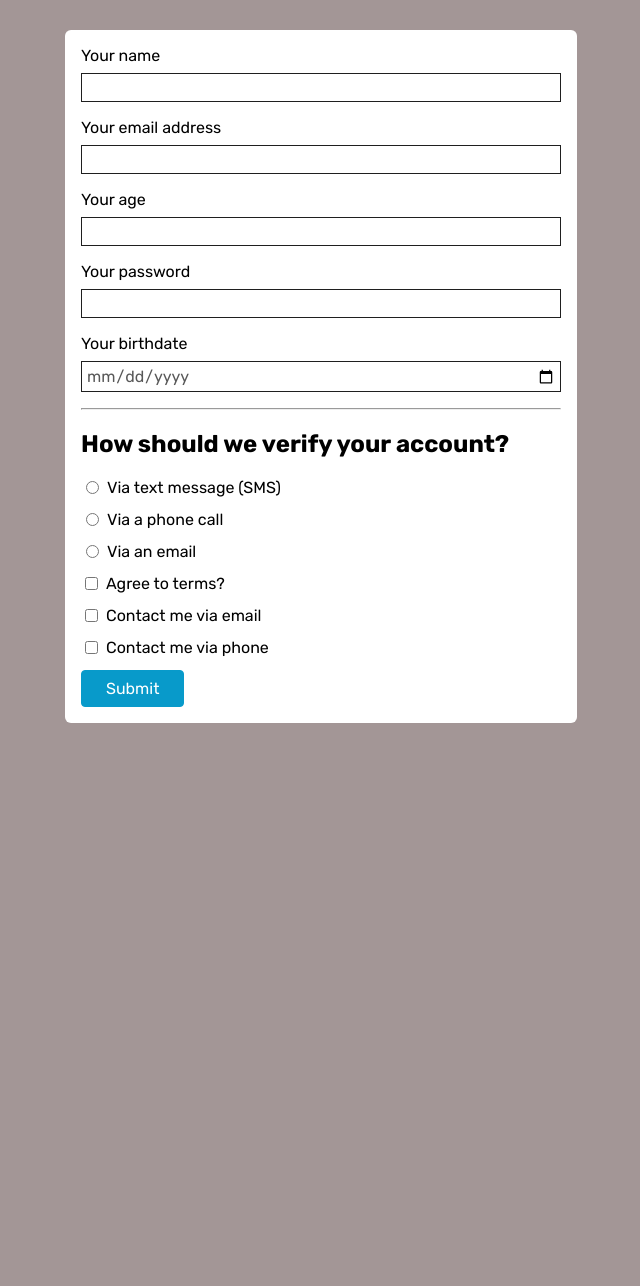
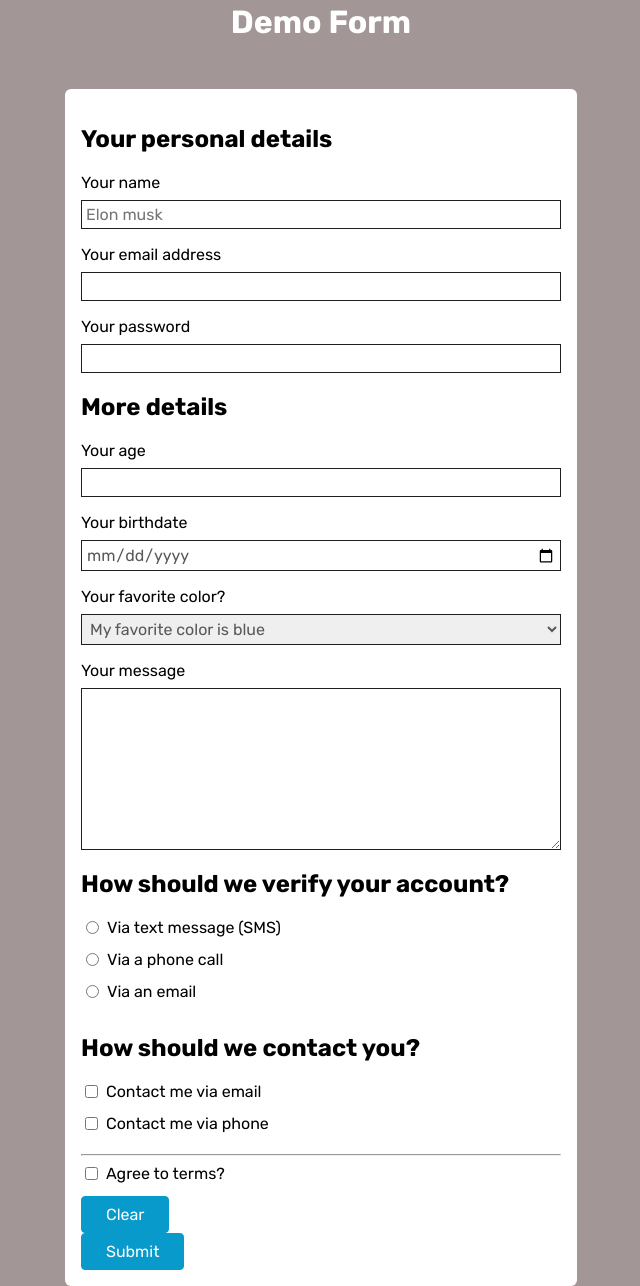
Before and after one commit to SeungBinYang/UDEMY_WEBDEV_3RD, a plain HTML site: page index.html in a window 1280 px wide. Shown: the part 18-1304 px from the top of the page, without its empty margins (319-959 px from the left). Before the commit the page ends 800 px from the top, so only its background shows below. Drawn offline with Linux system fonts and the light colour scheme.

Commit message:
completed this project

```diff
--- a/index.html
+++ b/index.html
@@ -13,50 +13,163 @@
     <link rel="stylesheet" href="styles.css" />
   </head>
   <body>
+    <header>
+      <h1>Demo Form</h1>
+    </header>
     <form action="/" method="GET">
+      <section>
+        <h2>Your personal details</h2>
+        <ul>
+          <li>
             <label for="username">Your name</label>
-      <input type="text" name="user-name" id="username" value="" />
+            <input
+              type="text"
+              name="user-name"
+              id="username"
+              required
+              placeholder="Elon musk"
+            />
+          </li>
+          <li>
             <label for="useremail">Your email address</label>
-      <input type="email" name="user-email" id="useremail" />
+            <input type="email" name="user-email" id="useremail" required />
+          </li>
+          <li>
+            <label for="userpassword">Your password</label>
+            <input
+              type="password"
+              name="user-password"
+              id="userpassword"
+              required
+              minlength="7"
+              maxlength="16"
+            />
+          </li>
+        </ul>
+      </section>
+
+      <section>
+        <h2>More details</h2>
+        <ul>
+          <li>
             <label for="userage">Your age</label>
-      <input type="number" step="1" name="user-age" id="userage" />
-      <label for="userpassword">Your password</label>
-      <input type="password" name="user-password" id="userpassword" />
+            <input
+              type="number"
+              step="1"
+              name="user-age"
+              id="userage"
+              required
+              min="18"
+              max="100"
+            />
+          </li>
+          <li>
             <label for="birthdate">Your birthdate</label>
-      <input type="date" name="birth-date" id="birthdate" />
-      <hr />
+            <input
+              type="date"
+              name="birth-date"
+              id="user-birthdate"
+              required
+              min="1921-01-01"
+              max="2003-01-01"
+            />
+          </li>
+          <li>
+            <label for="favorite-color">Your favorite color?</label>
+            <select name="favorite-color" id="favorite-color">
+              <option value="blue">My favorite color is blue</option>
+              <option value="black">My favorite color is black</option>
+              <option value="red">My favorite color is red</option>
+            </select>
+          </li>
+        </ul>
+      </section>
+
+      <section>
+        <label for="usermessage">Your message</label>
+        <textarea
+          name="user-message"
+          id="usermessage"
+          required
+          rows="8"
+        ></textarea>
+      </section>
+
+      <section>
         <h2>How should we verify your account?</h2>
-      <div class="form-control-inline">
+        <ul>
+          <li class="form-control-inline">
             <input
               type="radio"
               name="verify"
               id="verify-text-message"
               value="text-message"
+              required
             />
             <label for="verify-text-message">Via text message (SMS)</label>
-      </div>
+          </li>
+          <li class="form-control-inline">
+            <input
+              type="radio"
+              name="verify"
+              id="verify-phone"
+              value="phonecall"
+              required
+            />
+            <label for="verify-phone">Via a phone call</label>
+          </li>
+          <li class="form-control-inline">
+            <input
+              type="radio"
+              name="verify"
+              id="verify-email"
+              value="email"
+              required
+            />
+            <label for="verify-email">Via an email</label>
+          </li>
+        </ul>
+      </section>
+
+      <section>
+        <h2>How should we contact you?</h2>
+        <ul>
+          <li class="form-control-inline">
+            <input
+              type="checkbox"
+              id="contact-email"
+              name="contact"
+              value="email"
+              required
+            />
+            <label for="contact-email">Contact me via email</label>
+          </li>
+          <li class="form-control-inline">
+            <input
+              type="checkbox"
+              id="contact-phone"
+              name="contact"
+              value="phone"
+              required
+            />
+            <label for="contact-phone">Contact me via phone</label>
+          </li>
+        </ul>
+      </section>
+
+      <hr />
+
+      <section>
         <div class="form-control-inline">
-        <input type="radio" name="verify" id="verify-phone" value="phonecall" />
-        <label for="verify-phone">Via a phone call</label>
-      </div>
-      <div class="form-control-inline">
-        <input type="radio" name="verify" id="verify-email" value="email" />
-        <label for="verify-email">Via an email</label>
-      </div>
-      <div class="form-control-inline">
-        <input type="checkbox" id="agree-terms" name="terms" />
+          <input type="checkbox" id="agree-terms" name="terms" required />
           <label for="agree-terms">Agree to terms?</label>
         </div>
-      <div class="form-control-inline">
-        <input type="checkbox" id="contact-email" name="contact" value="email"/>
-        <label for="contact-email">Contact me via email</label>
-      </div>
-      <div class="form-control-inline">
-        <input type="checkbox" id="contact-phone" name="contact" value="phone"/>
-        <label for="contact-phone">Contact me via phone</label>
-      </div>
+      </section>
 
-      <button>Submit</button>
+      <section>
+        <button type="reset">Clear</button>
+        <button type="submit">Submit</button>
+      </section>
     </form>
   </body>
 </html>
--- a/styles.css
+++ b/styles.css
@@ -1,6 +1,17 @@
 body {
   background-color: rgb(163, 150, 150);
   font-family: "Rubik", sans-serif;
+}
+
+h1 {
+  text-align: center;
+  color: white;
+}
+
+ul {
+  list-style: none;
+  margin: 0;
+  padding: 0;
 }
 
 form {
@@ -16,7 +27,9 @@ label {
   display: block;
 }
 
-input {
+input,
+textarea,
+select {
   width: 100%;
   display: block;
   margin-bottom: 1rem;
@@ -27,7 +40,12 @@ input {
   color: rgb(88, 88, 88);
 }
 
-input:focus {
+textarea {
+  resize: vertical;
+}
+
+input:focus,
+textarea:focus {
   background-color: rgb(144, 236, 231);
   color: rgb(32, 5, 63);
   border-color: rgb(32, 5, 63);
```
Lines whose indentation alone changed are shown as unchanged.
